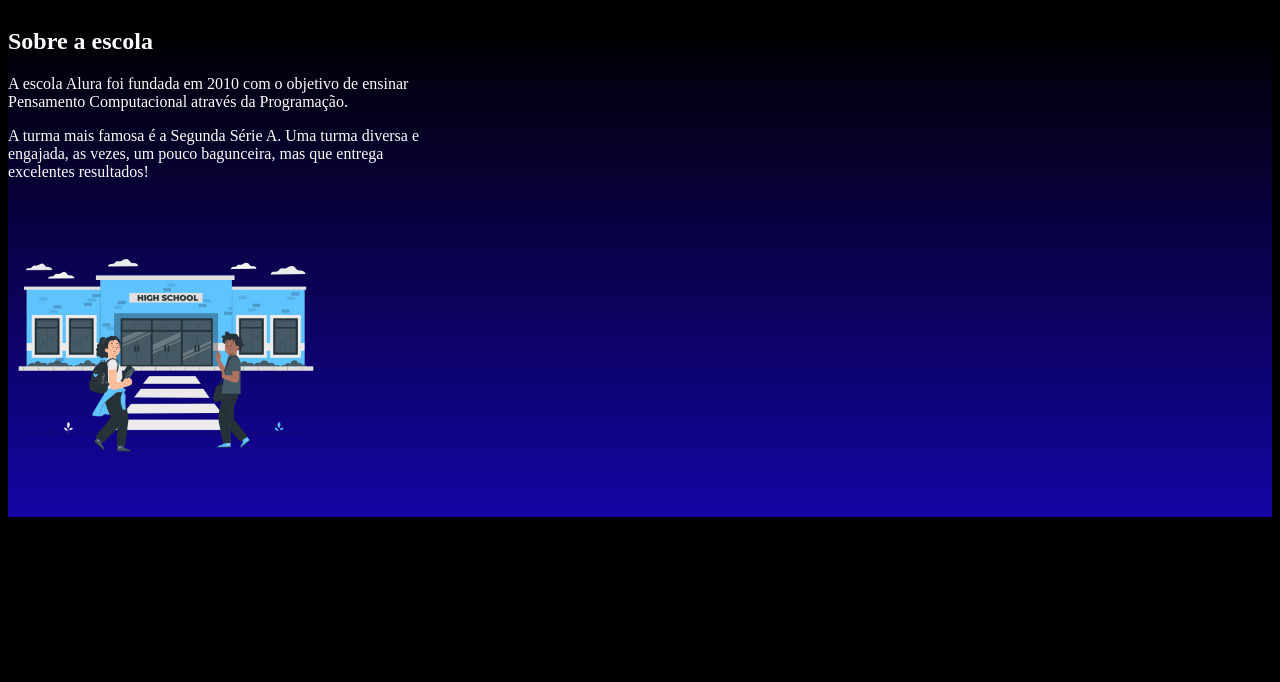
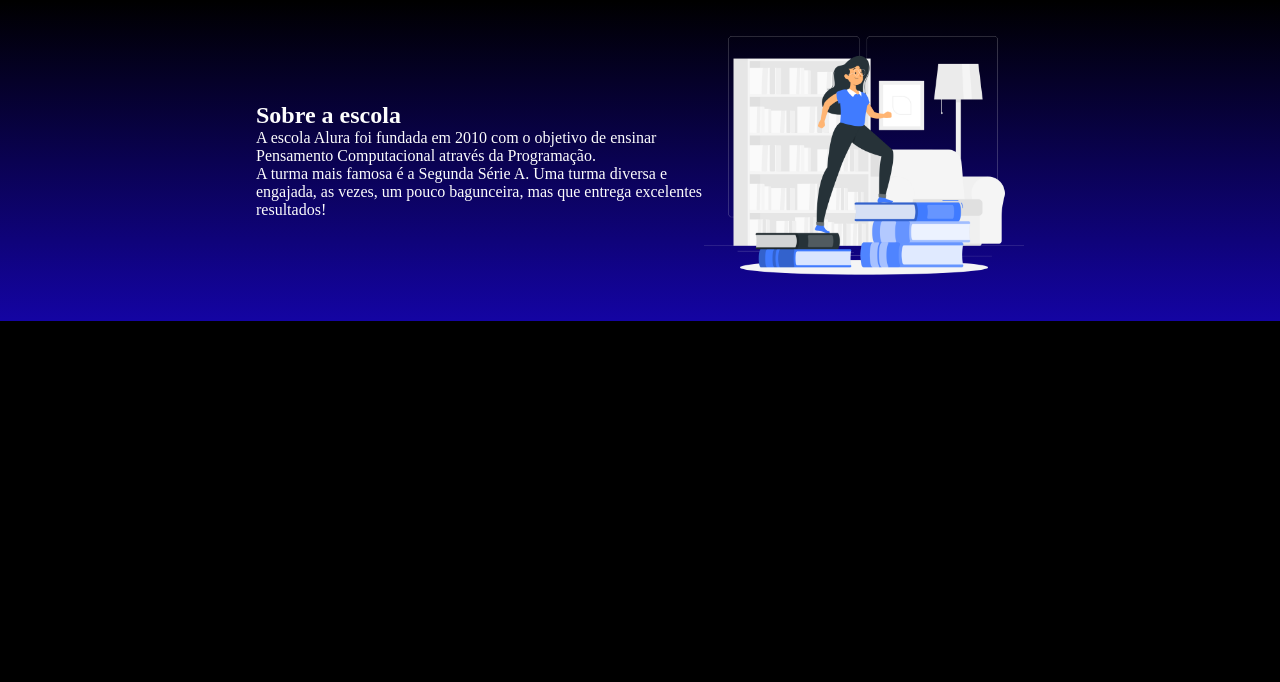
Before and after one commit to isavargass/alura-startt, a plain HTML site: page index.html in a window 1280 px wide. Shown: the part 118-800 px from the top of the page. Drawn offline with Linux system fonts and the light colour scheme.

Commit message:
Add files via upload

```diff
--- a/index.html
+++ b/index.html
@@ -16,11 +16,11 @@
     </header>
     <section class="escola">
         <div class="escola-div-conteudo">
-        <h2>Sobre a escola</h2>
+        <h2 class="escola-titulo">Sobre a escola</h2>
         <p class="escola-texto-um">A escola Alura foi fundada em 2010 com o objetivo de ensinar Pensamento Computacional através da Programação. </p>
         <p class="escola-texto-dois">A turma mais famosa é a Segunda Série A. Uma turma diversa e engajada, as vezes, um pouco bagunceira, mas que entrega excelentes resultados!</p>
         </div>
-        <img class="escola-img" src="High School-pana.png" alt="">
+        <img class="escola-img" src="Learning-rafiki(2).png" alt="">
 
     </section>
 
--- a/style.css
+++ b/style.css
@@ -1,3 +1,8 @@
+*{
+    padding: 0;
+    margin: 0;
+}
+
 body{
     background-color: #000000;
     color: #fdfdfd;
@@ -28,8 +33,12 @@ body{
     background-image: linear-gradient(#000000, #1404a3);
 justify-content: center;
 align-items: center;
+display: flex;
 }
 
 .escola-div-conteudo{
     width: 35%;
+
+.escola-titulo{}
+padding: 24px 0;
 }
```
Also changed, not shown: Learning-rafiki(2).png (added).
